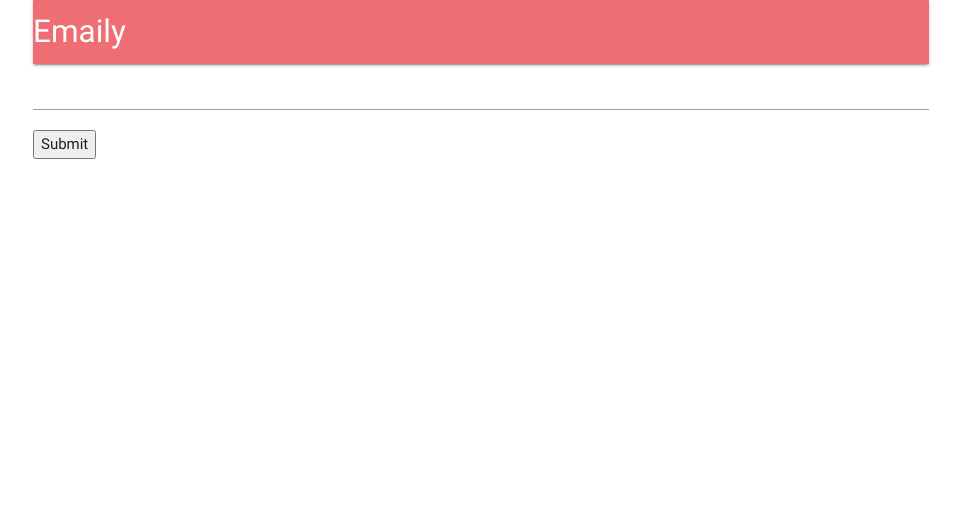
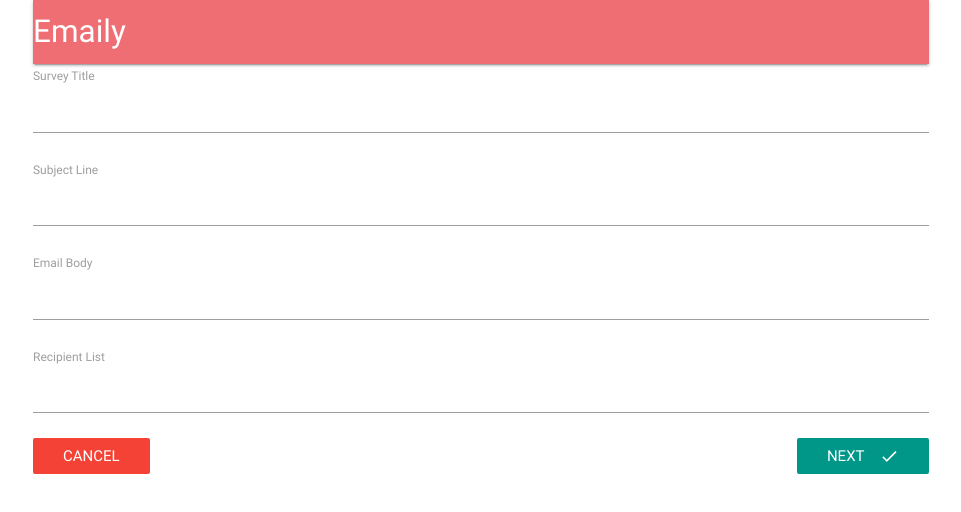
Before and after one commit to tormink/emaily, a React (Create React App) app in the folder client/: page /surveys/new in a window 1280 px wide. Shown: the top 512 px of the page, without its empty margins (159-1120 px from the left). Built offline with nearby package versions, Linux system fonts and the light colour scheme; no server answers.

Commit message:
Form for survey creation and validation

```diff
--- a/client/package.json
+++ b/client/package.json
@@ -12,6 +12,7 @@
   },
   "dependencies": {
     "axios": "^0.17.1",
+    "lodash": "^4.17.4",
     "materialize-css": "^0.100.2",
     "react": "^16.1.1",
     "react-dom": "^16.1.1",
--- /dev/null
+++ b/client/src/components/surveys/SurveyField.js
@@ -0,0 +1,11 @@
+import React from "react";
+
+export default ({ input, label, meta: { touched, error } }) => (
+  <div>
+    <label>{label}</label>
+    <input {...input} style={{ marginBottom: "5px" }} />
+    <div className="red-text" style={{ marginBottom: "20px" }}>
+      {touched && error}
+    </div>
+  </div>
+);
--- a/client/src/components/surveys/SurveyForm.js
+++ b/client/src/components/surveys/SurveyForm.js
@@ -1,19 +1,62 @@
 import React, { Component } from "react";
 import { reduxForm, Field } from "redux-form";
+import { Link } from "react-router-dom";
+
+import _ from "lodash";
+import validadeEmails from "../../utils/validateEmails";
+
+import SurveyField from "./SurveyField";
+import formFields from "./formFields";
 
 class SurveyForm extends Component {
+  renderFields() {
+    return (
+      <div>
+        {formFields.map(({ label, name }, index) => (
+          <Field
+            key={index}
+            label={label}
+            type="text"
+            name={name}
+            component={SurveyField}
+          />
+        ))}
+      </div>
+    );
+  }
   render() {
     return (
       <div>
-        <form onSubmit={this.props.handleSubmit(values => console.log(values))}>
-          <Field type="text" name="surveyTitle" component="input" />
-          <button type="submit">Submit</button>
+        <form onSubmit={this.props.handleSubmit(this.props.onSurveySubmit)}>
+          {this.renderFields()}
+          <Link to="/surveys" className="red btn-flat white-text">
+            Cancel
+          </Link>
+          <button type="submit" className="teal btn-flat right white-text">
+            Next
+            <i className="material-icons right">done</i>
+          </button>
         </form>
       </div>
     );
   }
 }
 
+function validate(values) {
+  const errors = {};
+
+  errors.emails = validadeEmails(values.emails || "");
+  _.each(formFields, ({ name }) => {
+    if (!values[name]) {
+      errors[name] = `You must provide a ${name}`;
+    }
+  });
+
+  return errors;
+}
+
 export default reduxForm({
-  form: "surveyForm"
+  validate,
+  form: "surveyForm",
+  destroyOnUnmount: false
 })(SurveyForm);
--- /dev/null
+++ b/client/src/components/surveys/SurveyFormReview.js
@@ -0,0 +1,38 @@
+import React from "react";
+import { connect } from "react-redux";
+import formFields from "./formFields";
+
+const SurveyFormReview = ({ onCancel, formValues }) => {
+  const reviewFields = formFields.map(({ name, label }) => {
+    return (
+      <div key={name}>
+        <label>{label}</label>
+        <div>{formValues[name]}</div>
+      </div>
+    );
+  });
+  return (
+    <div>
+      <h5>Please confirm your entries</h5>
+      {reviewFields}
+      <button
+        className="yellow darken-3 btn-flat white-text"
+        onClick={onCancel}
+      >
+        Back
+      </button>
+      <button className="green btn-flat right white-text">
+        Send Survey
+        <i className="material-icons right">email</i>
+      </button>
+    </div>
+  );
+};
+
+const mapStateToProps = state => {
+  return {
+    formValues: state.form.surveyForm.values
+  };
+};
+
+export default connect(mapStateToProps)(SurveyFormReview);
--- a/client/src/components/surveys/SurveyNew.js
+++ b/client/src/components/surveys/SurveyNew.js
@@ -1,14 +1,29 @@
 import React, { Component } from "react";
 
 import SurveyForm from "./SurveyForm";
+import SurveyFormReview from "./SurveyFormReview";
 
 class SurveyNew extends Component {
+  state = {
+    showReview: false
+  };
+
+  renderContent() {
+    if (this.state.showReview) {
+      return (
+        <SurveyFormReview
+          onCancel={() => this.setState({ showReview: false })}
+        />
+      );
+    }
+
+    return (
+      <SurveyForm onSurveySubmit={() => this.setState({ showReview: true })} />
+    );
+  }
+
   render() {
-    return (
-      <div>
-        <SurveyForm />
-      </div>
-    );
+    return <div>{this.renderContent()}</div>;
   }
 }
 
--- /dev/null
+++ b/client/src/components/surveys/formFields.js
@@ -0,0 +1,6 @@
+export default [
+  { label: "Survey Title", name: "title" },
+  { label: "Subject Line", name: "subject" },
+  { label: "Email Body", name: "body" },
+  { label: "Recipient List", name: "emails" }
+];
--- /dev/null
+++ b/client/src/utils/validateEmails.js
@@ -0,0 +1,14 @@
+const re = /^(([^<>()[\]\\.,;:\s@"]+(\.[^<>()[\]\\.,;:\s@"]+)*)|(".+"))@((\[[0-9]{1,3}\.[0-9]{1,3}\.[0-9]{1,3}\.[0-9]{1,3}])|(([a-zA-Z\-0-9]+\.)+[a-zA-Z]{2,}))$/;
+
+export default emails => {
+  const invalidEmails = emails
+    .split(",")
+    .map(email => email.trim())
+    .filter(email => !re.test(email));
+
+  if (invalidEmails.length) {
+    return `These emails are invalid: ${invalidEmails}`;
+  }
+
+  return;
+};
```
